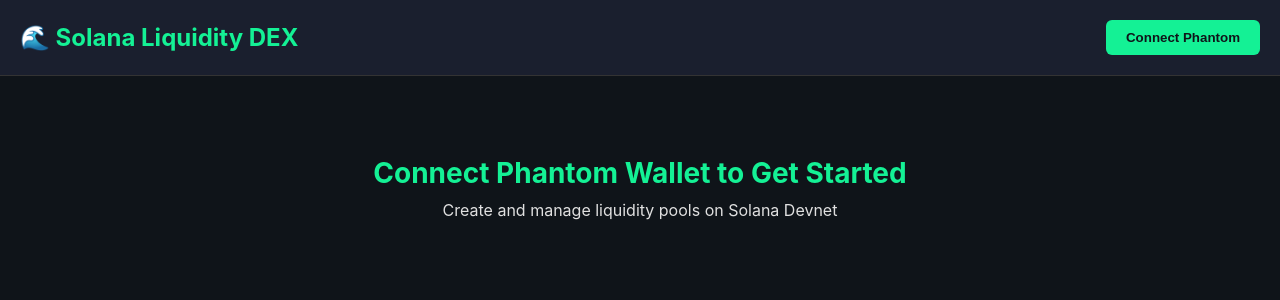
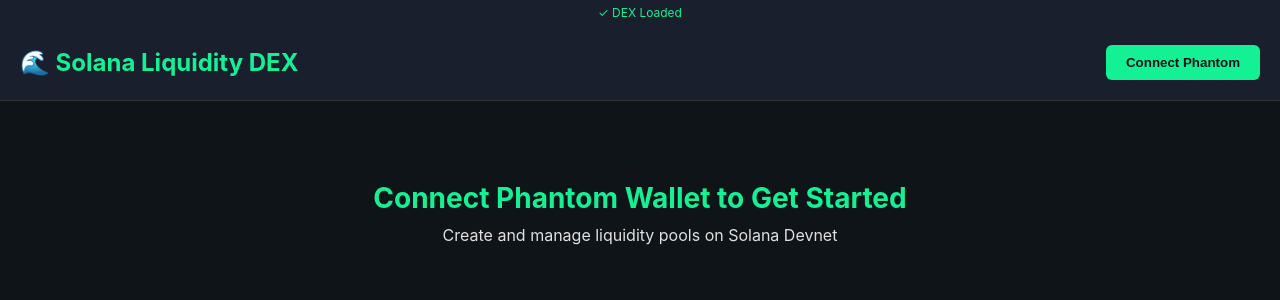
Before and after one commit to jai-m5/pairs, a React (Vite) app in the folder frontend/: page / in a window 1280 px wide. Shown: the top 300 px of the page. Built offline with nearby package versions, Linux system fonts and the light colour scheme; what @solana/web3.js would draw is missing.

Commit message:
Add visible debug indicator to test React rendering

```diff
--- a/frontend/src/App.tsx
+++ b/frontend/src/App.tsx
@@ -26,7 +26,10 @@
   };
 
   return (
-    <div className="app">
+    <div className="app" style={{background: '#0f1419', color: '#e0e0e0'}}>
+      <div style={{fontSize: '12px', padding: '5px', background: '#1a1f2e', textAlign: 'center', color: '#14f195'}}>
+        ✓ DEX Loaded
+      </div>
       <header className="app-header">
         <h1>🌊 Solana Liquidity DEX</h1>
         <ConnectWallet
```
